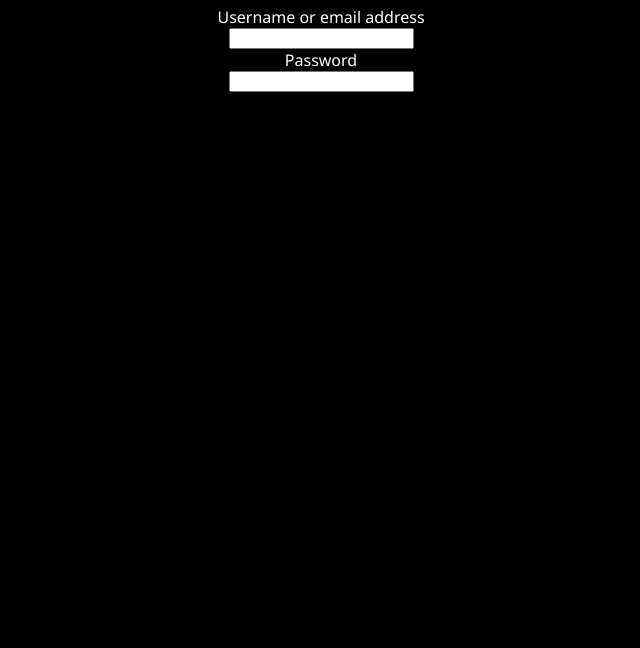
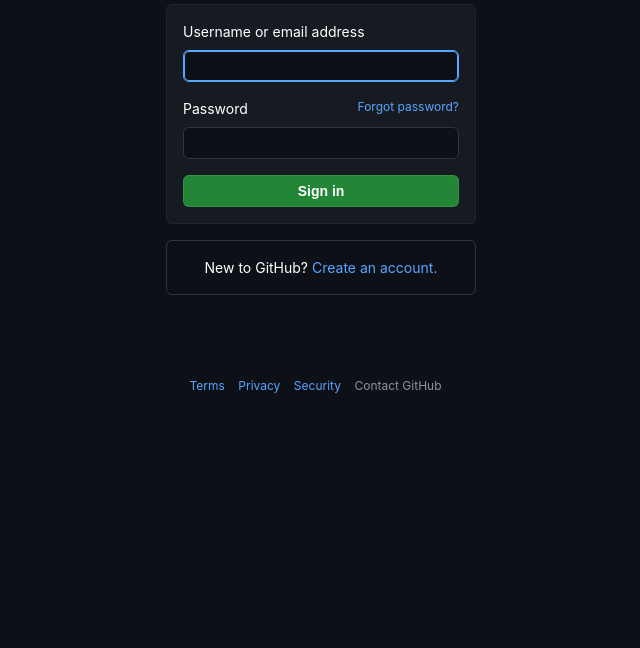
Before and after one commit to sourabhongit/GitHub-LoginPage-Clone, a website: page index.html in a window 1280 px wide. Shown: the part 152-800 px from the top of the page, without its empty margins (319-959 px from the left). Drawn offline with Linux system fonts and the light colour scheme.

Commit message:
added style

```diff
--- a/index.html
+++ b/index.html
@@ -12,16 +12,43 @@
     <title>Github</title>
   </head>
   <body>
-    <div>
-      <div><i class="fa-brands fa-github fa-4x"></i></div>
-      <div><h1 class="font">Sign in to Github</h1></div>
-      <div>
-        <label class="font" for="emailField">Username or email address</label
-        ><br />
-        <input type="email" name="email" id="emailField" /><br />
-        <label class="font" for="passField">Password</label><br />
-        <input type="password" name="pass" id="passField" />
+    <div id="main">
+      <div id="logo"><i class="fa-brands fa-github fa-3x"></i></div>
+      <div id="insideMain">
+        <div class="font headline">
+          <p class="insideHeadline">Sign in to GitHub</p>
+        </div>
+        <div id="form">
+          <form action="" method="post">
+            <div class="font">
+              <label for="emailField">Username or email address</label>
+              <input type="email" name="email" id="emailField" autofocus />
+            </div>
+            <div class="font passDiv">
+              <label for="passField">Password</label
+              ><a class="forgotPass">Forgot password?</a>
+              <input type="password" name="pass" id="passField" />
+            </div>
+            <div class="font btn">
+              <button type="submit">Sign in</button>
+            </div>
+          </form>
+        </div>
+        <div class="font" id="createAccount">
+          <p class="inCreateAccount">
+            New to GitHub?
+            <a id="createAc" href="http://#">Create an account.</a>
+          </p>
+        </div>
       </div>
+    </div>
+    <div class="footer">
+      <ul>
+        <li><a class="font footerLinks" href="#">Terms</a></li>
+        <li><a class="font footerLinks" href="#">Privacy</a></li>
+        <li><a class="font footerLinks" href="#">Security</a></li>
+        <li><a class="font contact" href="#">Contact GitHub</a></li>
+      </ul>
     </div>
   </body>
 </html>
--- a/public/css/index.css
+++ b/public/css/index.css
@@ -1,9 +1,194 @@
 body {
-    background-color: black;
+    background-color: #0d1117;
     color: white;
     text-align: center;
+    margin: 0;
+    padding: 0;
+    font-size: 14px;
+    line-height: 1.5;
 }
 
 .font {
-    font-family: "Segoe UI", Helvetica, Arial, sans-serif, "Apple";
+    font-family: -apple-system,BlinkMacSystemFont,"Segoe UI",Helvetica,Arial,sans-serif,"Apple Color Emoji","Segoe UI Emoji";
 }
+
+#logo {
+    padding-top: 32px;
+    padding-bottom: 24px;
+}
+
+.headline {
+    font-size: 24px;
+    font-weight: 300;
+    margin-bottom: 0;
+    letter-spacing: -0.5px;
+    padding: 0;
+}
+
+.insideHeadline {
+    margin-top: 0;
+    margin-bottom: 0;
+}
+
+label {
+    display: block;
+    margin-bottom: 8px;
+    font-size: 14px;
+    text-align: left;
+    font-weight: 400;
+    width: 100%;
+}
+
+#form {
+ display: inline-block;
+ background-color: #161b22;
+ text-align: left;
+ border-radius: 6px;
+ padding: 16px;
+ width: 100%;
+ border: 1px solid #21262d;
+ margin-top: 16px;
+ box-sizing: border-box;
+}
+
+input {
+    color: #c9d1d9;
+    display: block;
+    width: 100%;
+    box-sizing: border-box;
+    padding: 5px 16px;
+    line-height: 20px;
+    font-size: 14px;
+    border: 1px solid #30363d;
+    border-radius: 6px;
+    margin-top: 4px;
+    margin-bottom: 16px;
+    background-color: #0d1117;
+}
+
+.btn {
+    text-align: center;
+    margin-top: 16px;
+}
+
+button {
+    width: 100%;
+    padding: 5px 16px;
+    font-size: 14px;
+    font-weight: 600;
+    line-height: 20px;
+    border: 1px solid;
+    border-radius: 6px;
+    background-color: #238636;
+    color: #ffffff;
+    cursor: pointer;
+    box-shadow: 0 0 transparent;
+    border-color: rgba(240,246,252,0.1);
+}
+
+#createAccount {
+    border: 1px solid #30363d;
+    border-radius: 6px;
+    padding: 0;
+    margin: 16px 0 10px 0;
+}
+
+#main {
+    width: 310px;
+    margin: 0 auto;
+}
+
+.inCreateAccount {
+    padding: 16px 16px;
+    text-align: center;
+    margin: 0;
+}
+
+button:hover {
+    background-color: #448551;
+}
+
+ul {
+    list-style-type: none;
+    padding: 0;
+}
+
+li {
+    display: inline;
+}
+
+.footerLinks {
+    font-size: 12px !important;
+    margin-right: 10px;
+    color: #58a6ff;
+}
+
+.contact {
+    font-size: 12px !important;
+    margin-right: 11px;
+    color: #8b949e;
+}
+
+.contact:hover {
+    text-decoration: underline;
+    color: #58a6ff;
+}
+
+.footerLinks:hover {
+    text-decoration: underline;
+}
+
+li a {
+    text-decoration: none;
+}
+
+#createAc {
+    text-decoration: none;
+}
+
+#createAc:hover {
+    text-decoration: underline;
+}
+
+.footer {
+    margin-top: 40px;
+    max-width: 1024px;
+    margin-left: auto;
+    margin-right: auto;
+    padding: 40px 16px;
+}
+
+p a {
+    color: #58a6ff;
+}
+
+input:focus {
+    border-color: #58a6ff;
+    outline: none;
+    box-shadow: inset 0 0 0 1px #58a6ff;
+}
+
+.fa-3x {
+    font-size: 48px;
+    cursor: pointer;
+}
+
+.forgotPass {
+    float: right;
+    position: absolute;
+    right: 0 !important;
+    top: 0 !important;
+    box-sizing: border-box;
+    font-size: 12px;
+    color: #58a6ff;
+    cursor: pointer;
+}
+
+.passDiv {
+    position: relative;
+}
+
+ul {
+    padding: 0;
+    margin: 0;
+}
```
